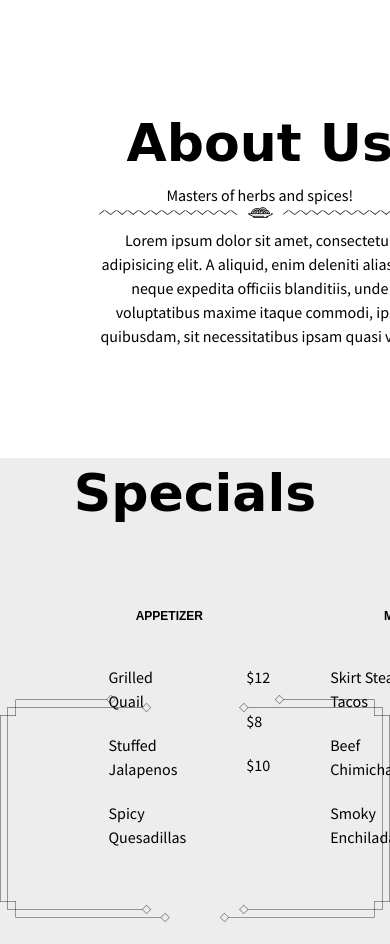
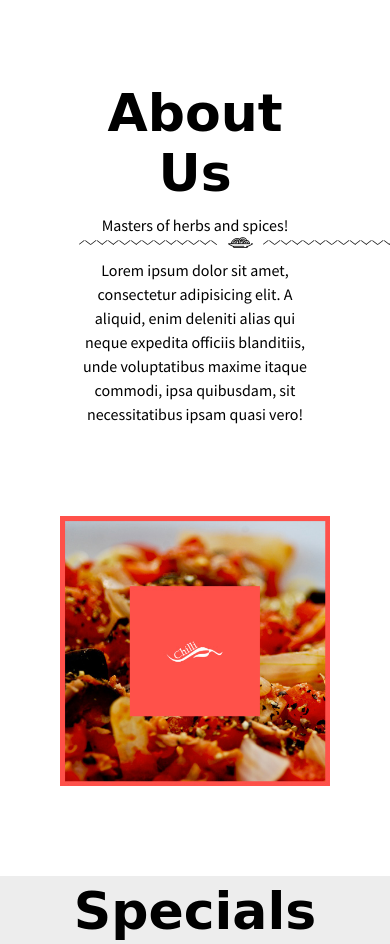
Before and after one commit to MichellePayne/resturant-PSD-Conversion, a website: page index.html in a window 390 px wide. Shown: the part 846-1790 px from the top of the page. Drawn offline with nearby package versions, Linux system fonts and the light colour scheme; files that its build step writes are made by us from their sources; a web font is replaced by a local one.

Commit message:
finished responsiveness for about us section

```diff
--- a/dev/styles/partials/_about.scss
+++ b/dev/styles/partials/_about.scss
@@ -4,11 +4,37 @@
 	margin:60px auto;
 	display: flex;
 }
+@media (max-width: 940px) {
+	.about{
+		width:80%;
+		margin: 50px auto;
+	}
+}
+@media (max-width: 800px) {
+	.about{
+		flex-direction:column;
+		margin:40px auto;
+	}
+}
 .aboutText{
 	text-align: center;
 	margin: 40px;
 	padding:10px;
 }
+@media (max-width: 940px) {
+	.aboutText{
+		margin:30px;
+	}
+}
 .aboutText p{
 	padding-top: 10px;
 }
+
+.aboutImg{
+	margin: 60px auto;
+}
+@media (max-width: 940px) {
+	.aboutImg{
+		margin:50px auto;
+	}
+}
--- a/dev/styles/partials/_header.scss
+++ b/dev/styles/partials/_header.scss
@@ -68,6 +68,8 @@
 	margin:0 auto;
 }
 .logo p{
+	width:400px;
+	margin:0 auto;
 	font-size: 30px;
 	display: flex;
 	padding:10px;
--- a/index.html
+++ b/index.html
@@ -49,7 +49,7 @@
 			<img class="resImg" src="assets/heading-underlineBlack.png" alt="">
 			<p>Lorem ipsum dolor sit amet, consectetur adipisicing elit. A aliquid, enim deleniti alias qui neque expedita officiis blanditiis, unde voluptatibus maxime itaque commodi, ipsa quibusdam, sit necessitatibus ipsam quasi vero!</p>
 		</div>
-			<img src="assets/home page/about-chilli.jpg" alt="">
+			<img class="aboutImg" src="assets/home page/about-chilli.jpg" alt="">
 	</section>
 	<section id="menu" class="specials">
 		<h2>Specials</h2>
```
